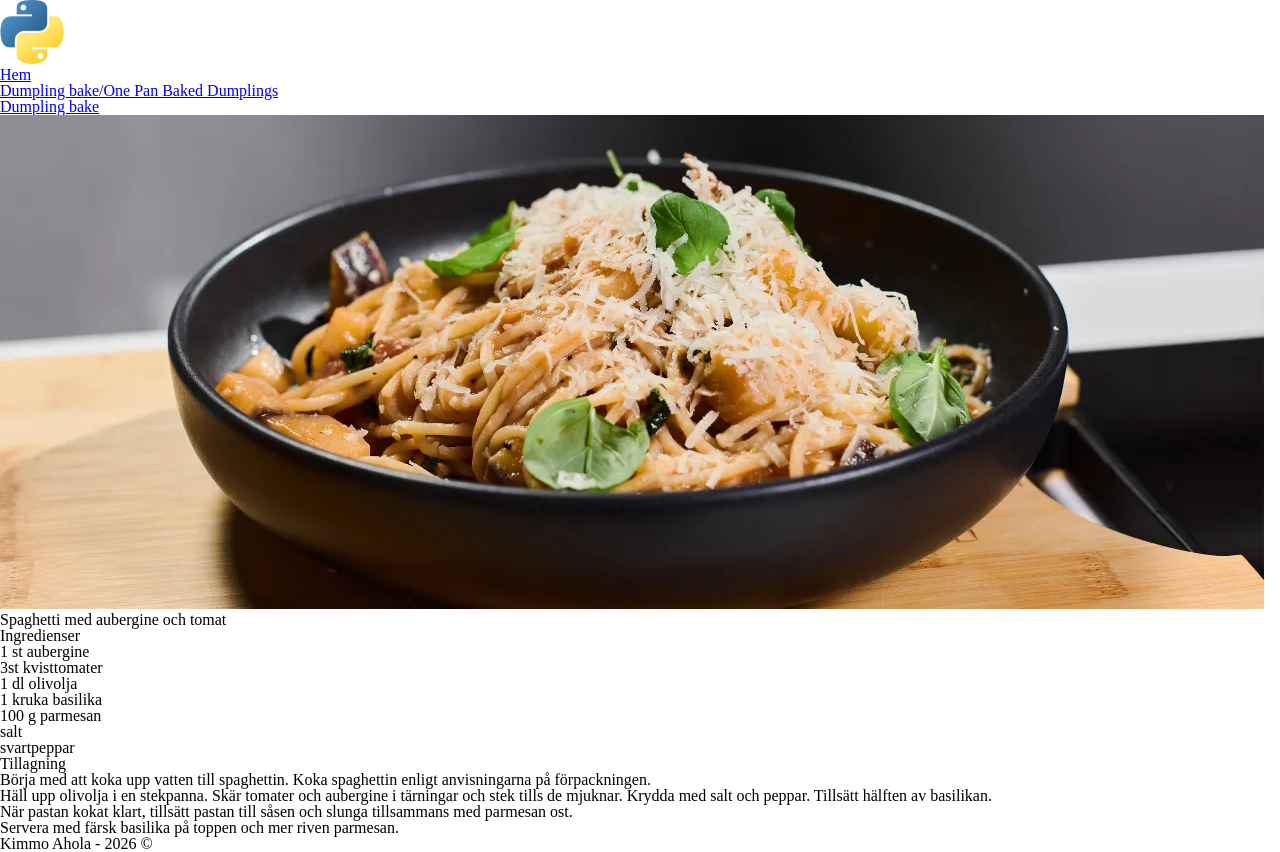
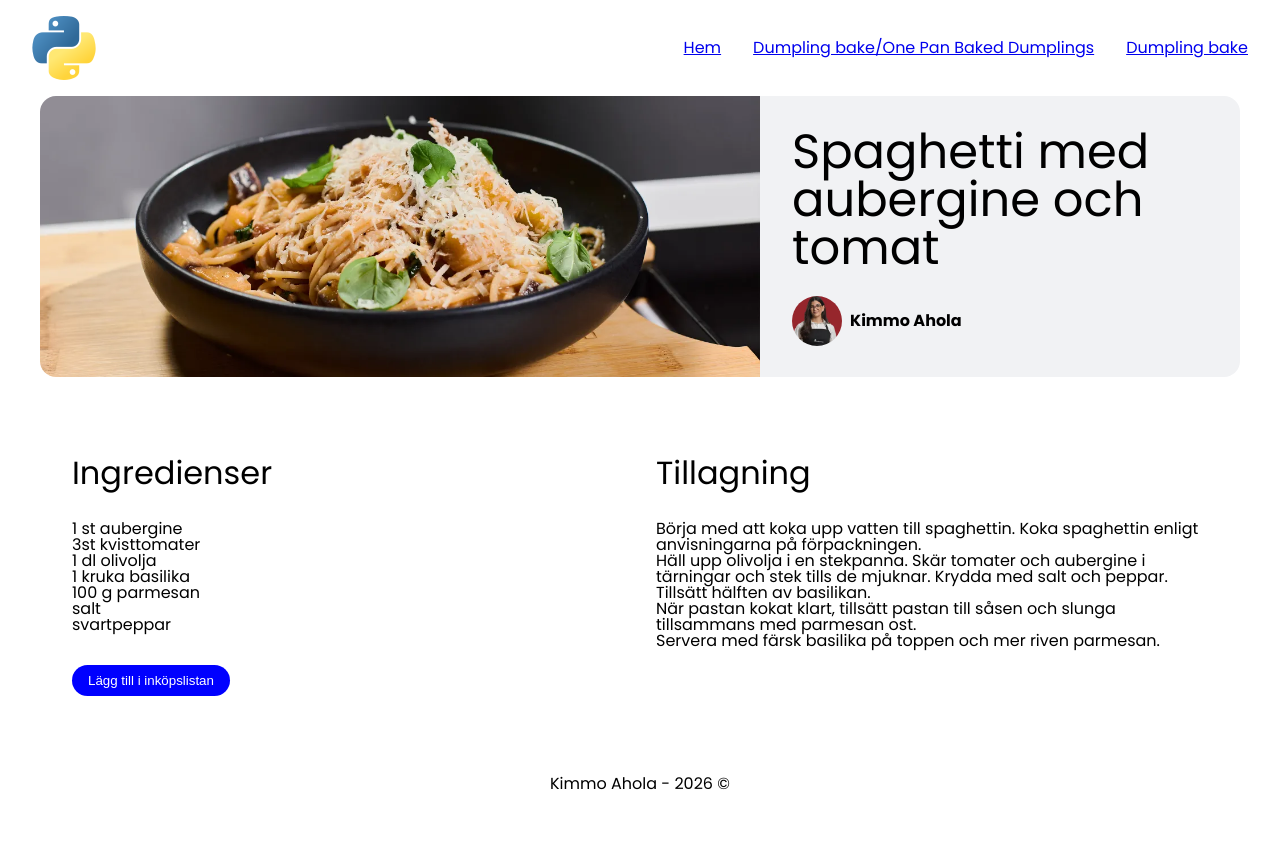
Before and after one commit to Kimmo-Ahola/PVSPYH25P---Lektion-4, a plain HTML site: page recipe-2.html in a window 1280 px wide. After the commit the page ends 824 px from the top, so only its background shows below. Drawn offline with Linux system fonts and the light colour scheme.

Commit message:
styling added

```diff
--- a/recipe-2.html
+++ b/recipe-2.html
@@ -23,12 +23,21 @@
     </header>
 
     <main>
-        <section>
+        <div class="container">
+
+            <section class="hero">
                 <img src="static/assets/images/spaghetti.webp" alt="dumplings in a pan">
+                <div class="card">
                     <h1>Spaghetti med aubergine och tomat</h1>
+                    <div>
+                        <img src="static/assets/images/profile.png" alt="">
+                        <p>Kimmo Ahola</p>
+                    </div>
+                </div>
             </section>
 
-        <section>
+            <section class="recipe">
+                <div class="ingredients">
                     <h2>Ingredienser</h2>
                     <ul>
                         <li>1 st aubergine</li>
@@ -39,9 +48,10 @@
                         <li>salt</li>
                         <li>svartpeppar</li>
                     </ul>
-        </section>
+                    <button>Lägg till i inköpslistan</button>
+                </div>
 
-        <section>
+                <div class="cooking">
                     <h2>Tillagning</h2>
                     <ol>
                         <li>Börja med att koka upp vatten till spaghettin. Koka spaghettin enligt anvisningarna på förpackningen.</li>
@@ -49,7 +59,9 @@
                         <li>När pastan kokat klart, tillsätt pastan till såsen och slunga tillsammans med parmesan ost. </li>
                         <li>Servera med färsk basilika på toppen och mer riven parmesan.</li>
                     </ol>
+                </div>
             </section>
+        </div>
         </main>
 
         <footer>Kimmo Ahola - 2026 &copy;</footer>
--- a/static/assets/style.css
+++ b/static/assets/style.css
@@ -1,3 +1,5 @@
+@import url('https://fonts.googleapis.com/css2?family=Poppins:ital,wght@0,100;0,200;0,300;0,400;0,500;0,600;0,700;0,800;0,900;1,100;1,200;1,300;1,400;1,500;1,600;1,700;1,800;1,900&display=swap');
+
 html, body, div, span, applet, object, iframe,
 h1, h2, h3, h4, h5, h6, p, blockquote, pre,
 a, abbr, acronym, address, big, cite, code,
@@ -47,3 +49,114 @@ html {
 *, *:before, *:after {
   box-sizing: inherit;
 }
+
+body{
+	font-family: "Poppins", Arial, sans-serif;
+}
+
+img{
+	display: block;
+	max-width: 100%;
+}
+.container{
+	max-width: 1200px;
+	margin: 0 auto;
+}
+
+header nav {
+	display: flex;
+	justify-content: space-between;
+	padding: 1rem 2rem;
+}
+
+header nav ul{
+	display: flex;
+	align-items: center;
+	gap: 2rem;
+}
+
+section{
+	margin-bottom: 3rem;
+}
+
+h1{
+	font-size: 3rem;
+}
+
+h2{
+	font-size: 2rem;
+}
+
+button{
+	font-style: inherit;
+	width: fit-content;
+	padding: 0.5rem 1rem;
+	color: white;
+	background-color: blue;
+	border-radius: 9999px;
+	border: none;
+}
+
+.hero, .recipe, .cooking, .ingredients{
+	display: flex;
+}
+
+.hero{
+	display: flex;
+	align-items: stretch;
+	justify-content: center;
+}
+
+.hero img{
+	width: 60%;
+	border-top-left-radius: 1rem;
+	border-bottom-left-radius: 1rem;
+}
+
+.card{
+	display: flex;
+	flex-direction: column;
+	justify-content: center;
+	background-color: #f1f2f4;
+	padding: 0 2rem;
+	border-top-right-radius: 1rem;
+	border-bottom-right-radius: 1rem;
+	gap: 1.5rem;
+}
+
+.card > div {
+	display: flex;
+	align-items: center;
+}
+
+.card p {
+	color: rgb(0, 0, 0);
+	font-weight: bolder;
+	padding-left: 0.5rem;
+}
+
+.card > div > img{
+	height: 50px;
+	width: auto;
+	border-radius: 50%;
+}
+
+.recipe{
+	display: flex;
+	gap: 2rem;
+	padding: 2rem;
+}
+
+.recipe > div{
+	flex: 1;
+}
+
+.ingredients, .cooking{
+	flex-direction: column;
+	gap: 2rem;
+}
+
+footer{
+	text-align: center;
+	margin-bottom: 2rem;
+}
```
Also changed, not shown: recipe-1.html (+0 -2 lines), static/assets/images/profile.png (added). Lines whose indentation alone changed are shown as unchanged.
